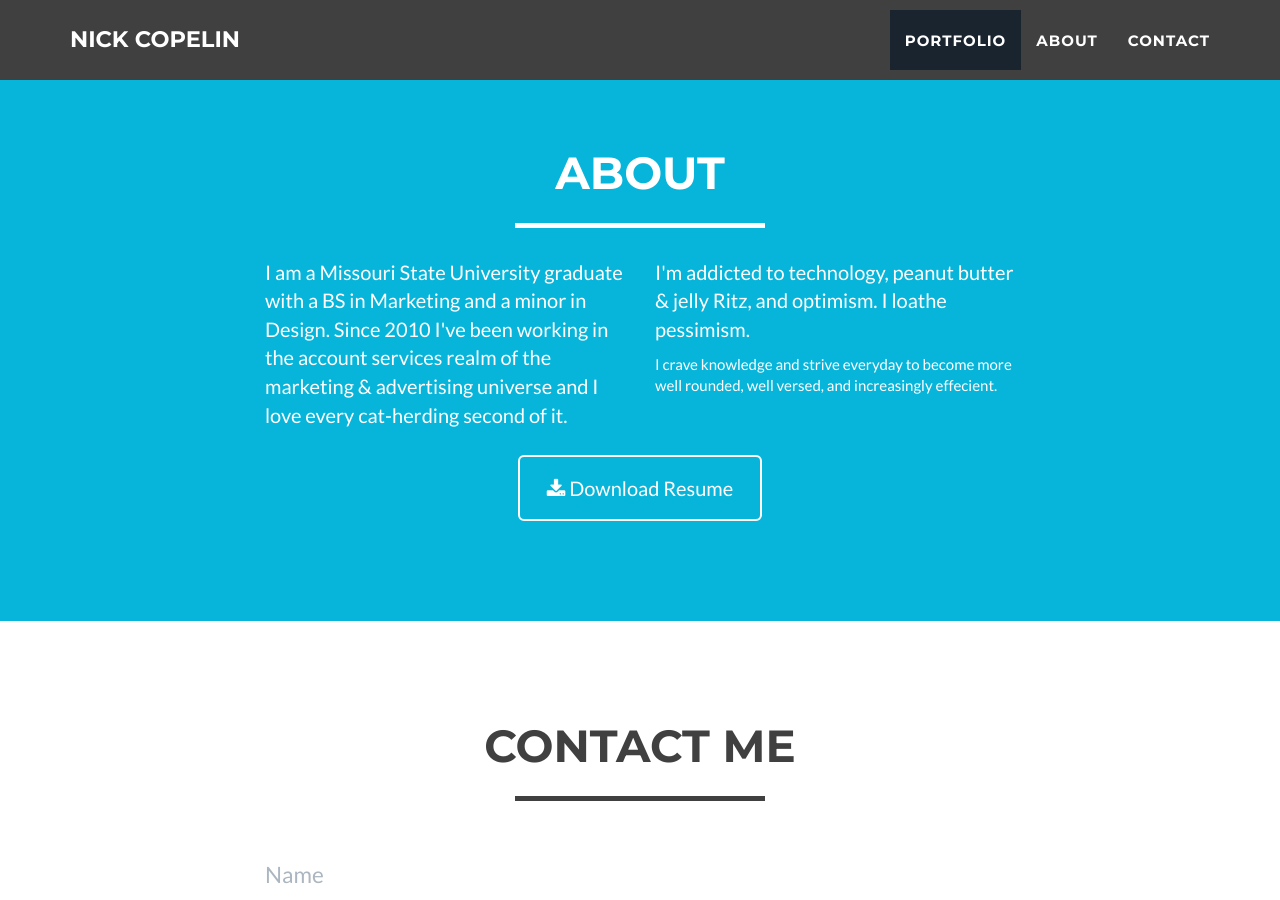
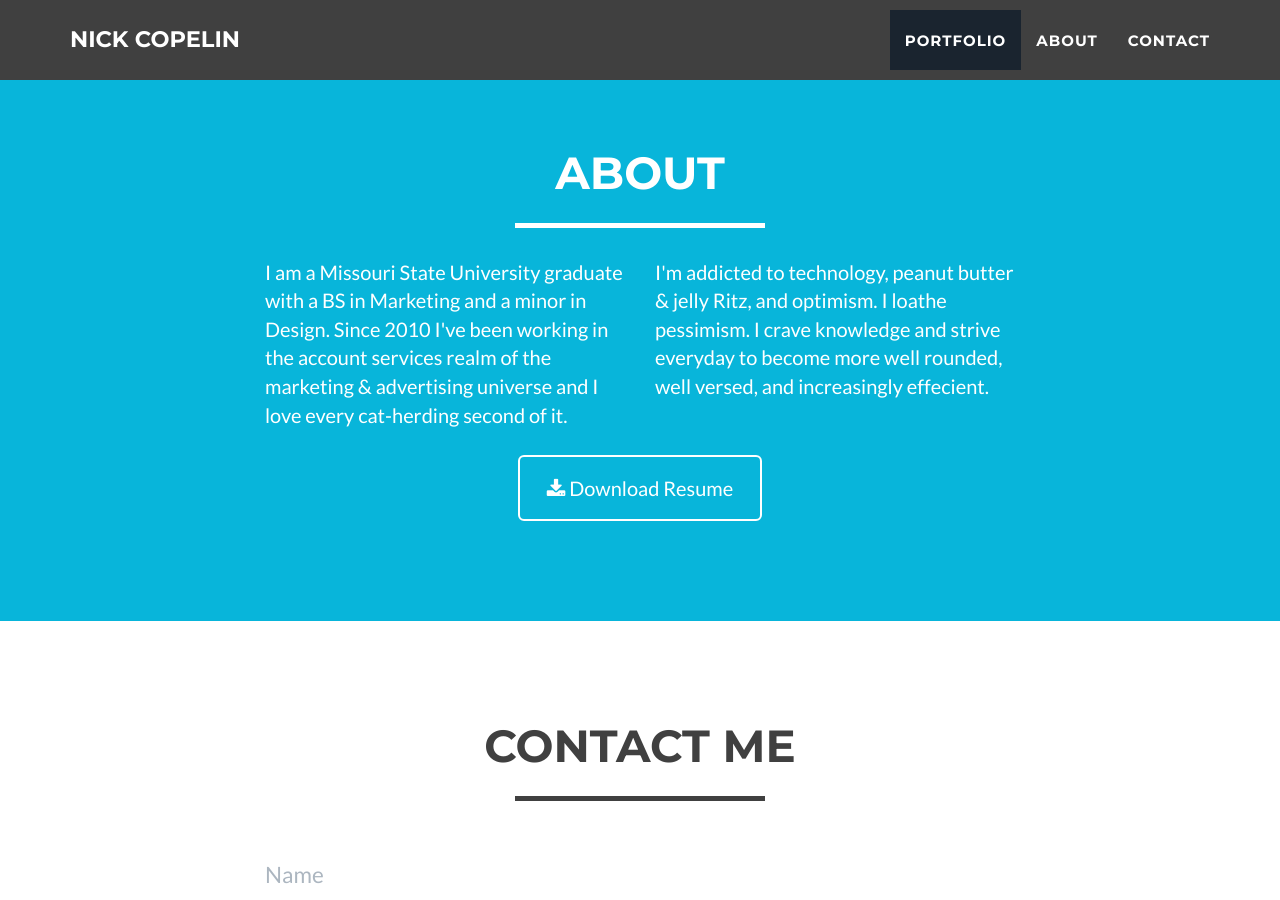
Before and after one commit to NickCopelin/NickCopelin.github.io, a Jekyll site: the page built from index.html, in a window 1280 px wide and 900 px high, scrolled down 1901 px. Built offline with Jekyll 4.4.1, drawn with Linux system fonts in a browser that asks for light colours; nearby versions of some CDN libraries; library files that are not in the unit come from our copies; some of the changed lines change nothing that is shown.

Commit message:
fixed misplaced text in description

```diff
--- a/_includes/about.html
+++ b/_includes/about.html
@@ -12,7 +12,7 @@
                     <p>I am a Missouri State University graduate with a BS in Marketing and a minor in Design. Since 2010 I've been working in the account services realm of the marketing & advertising universe and I love every cat-herding second of it.</p>
                 </div>
                 <div class="col-lg-4">
-                    <p>I'm addicted to technology, peanut butter & jelly Ritz, and optimism. I loathe pessimism.</p> I crave knowledge and strive everyday to become more well rounded, well versed, and increasingly effecient.
+                    <p>I'm addicted to technology, peanut butter & jelly Ritz, and optimism. I loathe pessimism. I crave knowledge and strive everyday to become more well rounded, well versed, and increasingly effecient.</p>
                 </div>
                 <div class="col-lg-8 col-lg-offset-2 text-center">
                     <a href="{{ site.url }}/assets/NickCopelin_Resume.pdf" class="btn btn-lg btn-outline">
```
